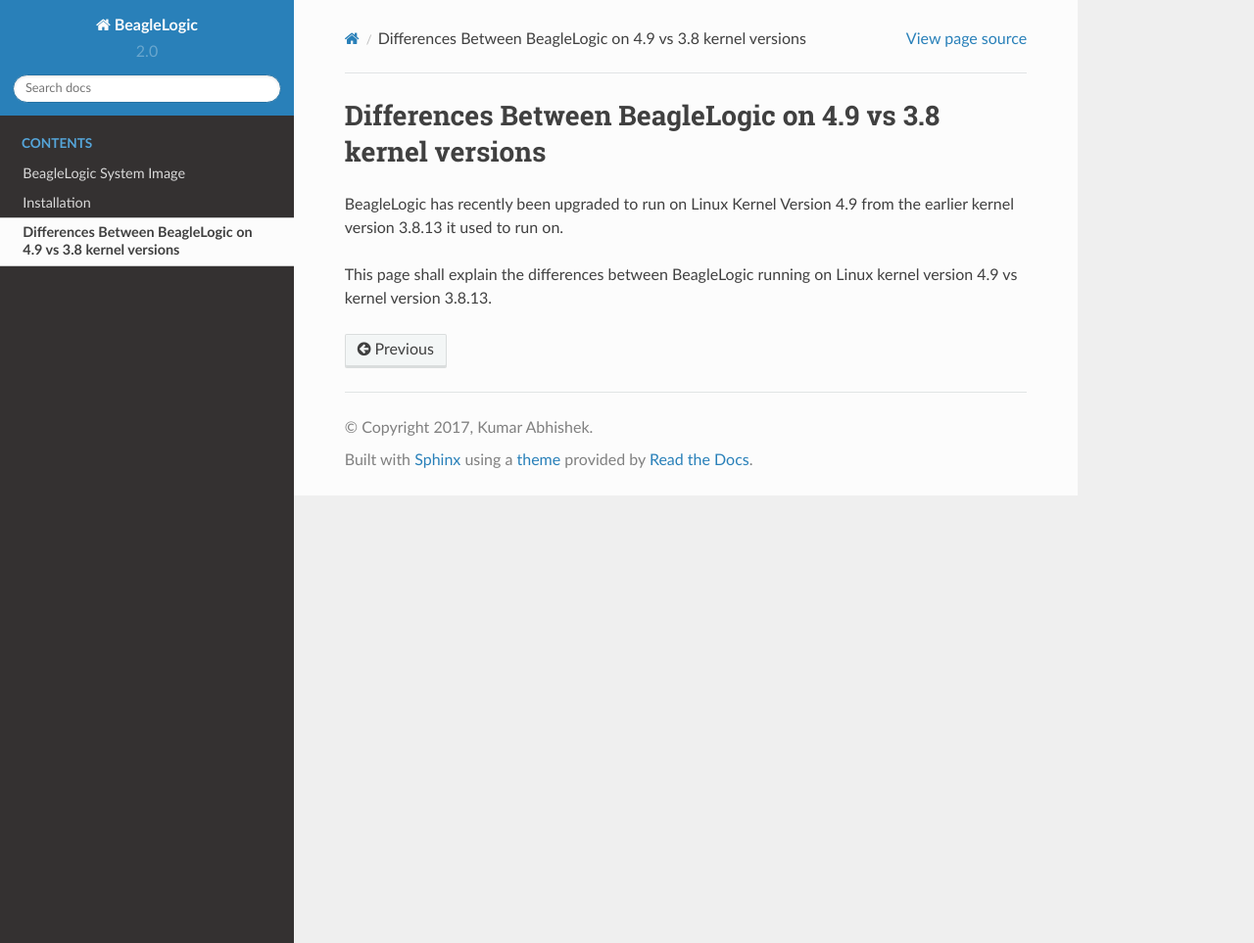
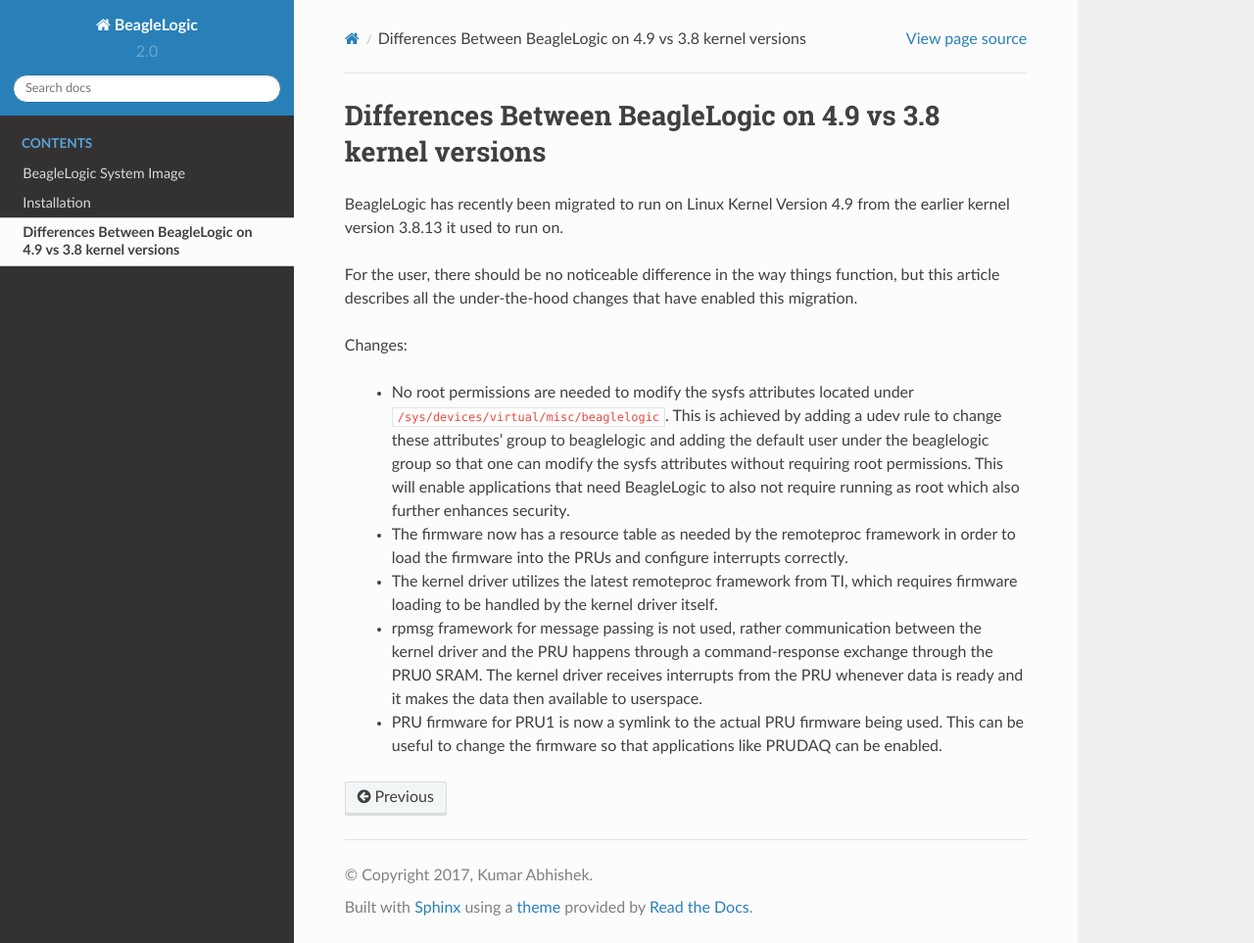
Before and after one commit to abhishek-kakkar/BeagleLogic, a Sphinx documentation site: the page built from docs/differences_between_4_9_and_3_8.rst, in a window 1280 px wide and 963 px high. Shown: the whole window at 98% size. Built offline with Sphinx 7.4.7 and the Read the Docs theme 2.0.0, drawn with Linux system fonts in a browser that asks for light colours; pages that are not in the unit, such as notebooks, are missing from menus.

Commit message:
docs: Add "Differences between BeagleLogic on 4.9 vs 3.8 kernels"
Signed-off-by: Kumar Abhishek <abhishek@theembeddedkitchen.net>

```diff
--- a/docs/differences_between_4_9_and_3_8.rst
+++ b/docs/differences_between_4_9_and_3_8.rst
@@ -2,8 +2,35 @@
 Differences Between BeagleLogic on 4.9 vs 3.8 kernel versions
 =============================================================
 
-BeagleLogic has recently been upgraded to run on Linux Kernel Version 4.9 from
+BeagleLogic has recently been migrated to run on Linux Kernel Version 4.9 from
 the earlier kernel version 3.8.13 it used to run on.
 
-This page shall explain the differences between BeagleLogic running on Linux
-kernel version 4.9 vs kernel version 3.8.13.
+For the user, there should be no noticeable difference in the way things function,
+but this article describes all the under-the-hood changes that have enabled this
+migration.
+
+Changes:
+
+  * No root permissions are needed to modify the sysfs attributes located under
+    ``/sys/devices/virtual/misc/beaglelogic``. This is achieved by adding a udev
+    rule to change these attributes' group to beaglelogic and adding the default
+    user under the beaglelogic group so that one can modify the sysfs attributes
+    without requiring root permissions. This will enable applications that need
+    BeagleLogic to also not require running as root which also further enhances
+    security.
+
+  * The firmware now has a resource table as needed by the remoteproc framework
+    in order to load the firmware into the PRUs and configure interrupts
+    correctly.
+
+  * The kernel driver utilizes the latest remoteproc framework from TI, which
+    requires firmware loading to be handled by the kernel driver itself.
+
+  * rpmsg framework for message passing is not used, rather communication between
+    the kernel driver and the PRU happens through a command-response exchange
+    through the PRU0 SRAM. The kernel driver receives interrupts from the PRU
+    whenever data is ready and it makes the data then available to userspace.
+
+  * PRU firmware for PRU1 is now a symlink to the actual PRU firmware being used.
+    This can be useful to change the firmware so that applications like PRUDAQ
+    can be enabled.
```
